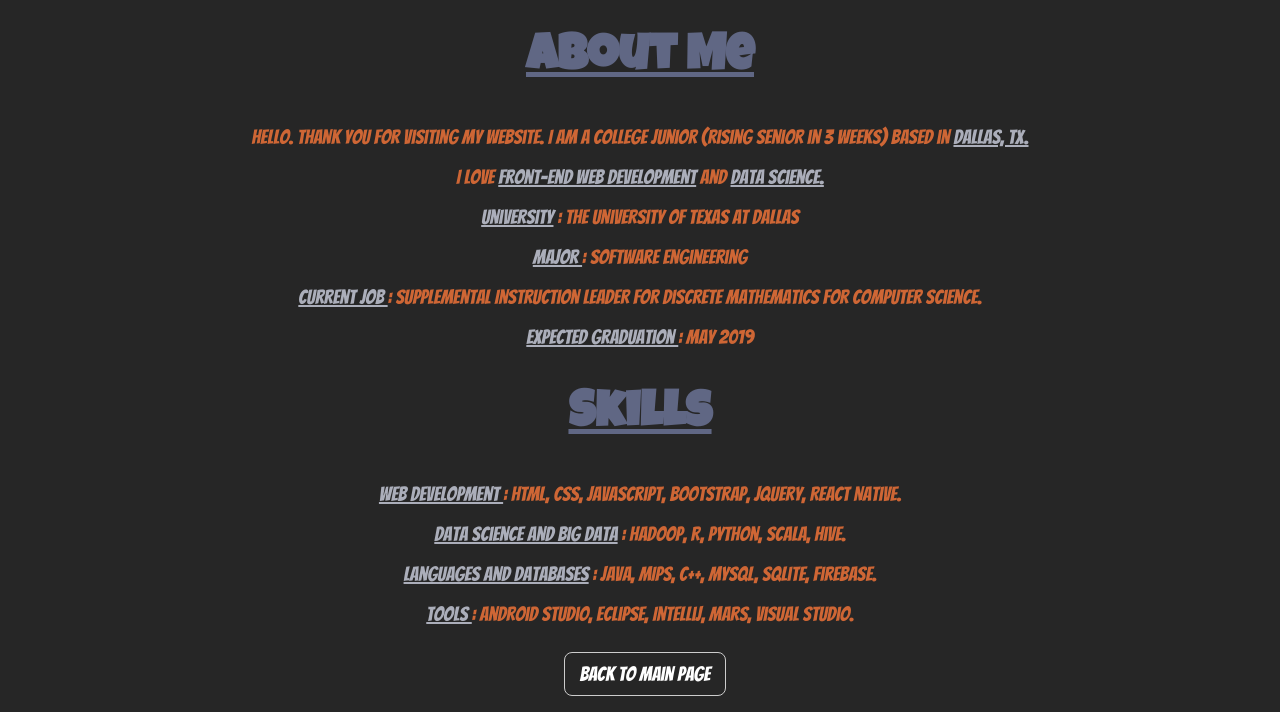
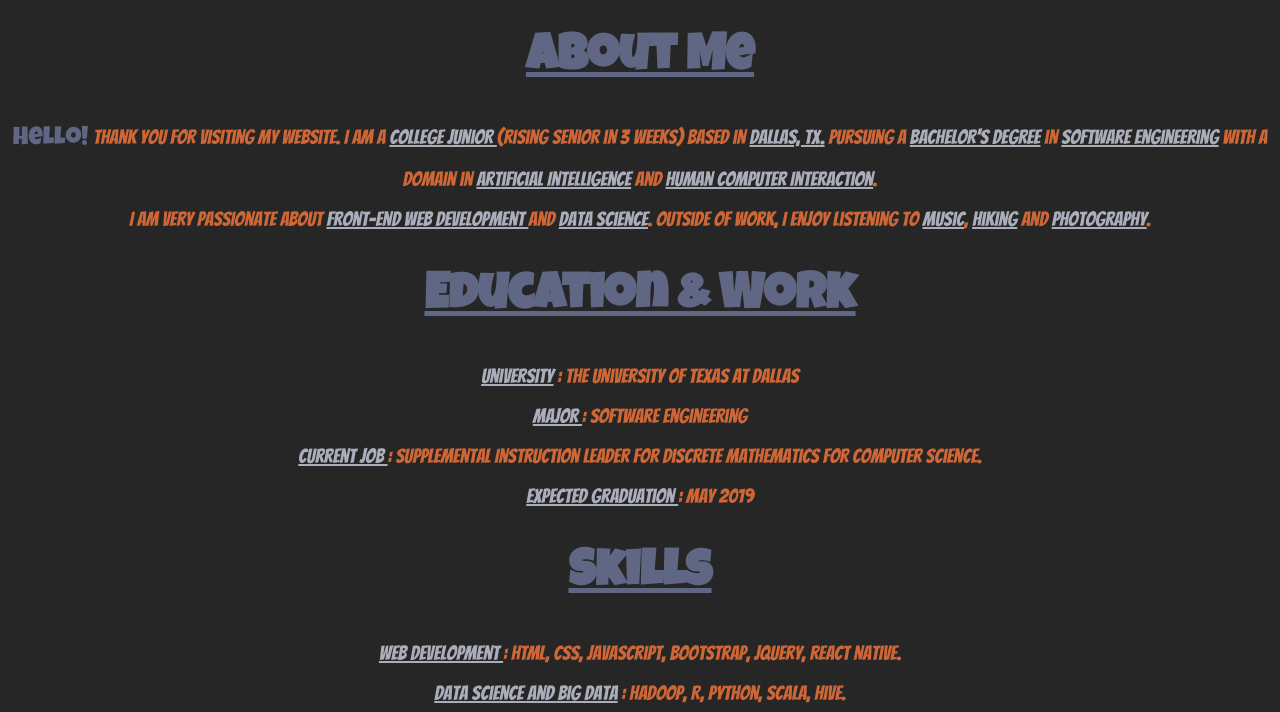
Before and after one commit to ifarazkhalid/ifarazkhalid.github.io, a plain HTML site: page aboutme.html in a window 1280 px wide. Shown: the top 712 px of the page. Drawn offline with Linux system fonts and the light colour scheme.

Commit message:
Updates to the website
1) Spelling mistakes are corrected.
2) Addition to the about me page.
3) Contact form in now up.

```diff
--- a/aboutme.css
+++ b/aboutme.css
@@ -11,6 +11,7 @@ h1 {
   text-decoration: underline;
 }
 
+
 p {
   font-family: 'Bangers', cursive;
   text-align: center;
@@ -21,6 +22,12 @@ p {
 #bold {
   color: #abaeba;
   text-decoration: underline;
+}
+
+#hello {
+  color: #606784;
+  font-family: 'Luckiest Guy', cursive;
+  font-size: 25px;
 }
 
 img {
--- a/aboutme.html
+++ b/aboutme.html
@@ -11,9 +11,17 @@
   <body>
       <h1>About Me</h1>
       <p>
-        Hello. Thank you for visiting my website. I am a college junior (rising senior in 3 weeks) based in
-        <span id="bold">Dallas, TX.</span> <br>
-        I love <span id="bold">front-end web development</span> and <span id="bold">data science.</span> <br>
+        <span id="hello">Hello! </span>Thank you for visiting my website. I am a <span id="bold">college junior </span> (rising senior in 3 weeks) based in
+        <span id="bold">Dallas, TX.</span> pursuing a <span id="bold">bachelor's degree</span> in <span id="bold">
+          Software Engineering</span> with a domain in
+        <span id="bold">Artificial Intelligence</span> and <span id="bold">Human Computer Interaction</span>. <br>
+        I am very passionate about <span id="bold"> Front-End Web Development </span> and <span id="bold">Data Science</span>.
+        Outside of work, I enjoy listening to <span id="bold">music</span>, <span id="bold">hiking</span> and
+        <span id="bold">photography</span>.
+      </p>
+
+      <h1>Education & Work</h1>
+      <p>
         <span id="bold">University</span> : The University of Texas at Dallas <br>
         <span id="bold">Major </span>: Software Engineering <br>
         <span id="bold">Current Job </span> : Supplemental Instruction Leader for Discrete Mathematics for Computer Science. <br>
--- a/style.css
+++ b/style.css
@@ -2,7 +2,7 @@ body {
   margin: 0;
   /* padding: 0;
   height: 100vh; */
-  font-family: 'Luckiest Guy', cursive;
+  font-family: 'Righteous', cursive;
 }
 
 #name {
```
Also changed, not shown: index.html (+3 -3 lines).
